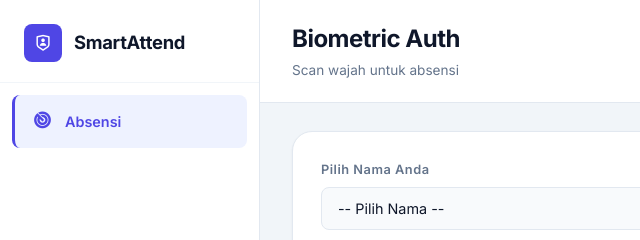
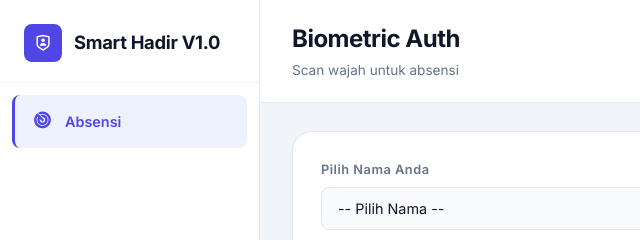
Before and after one commit to sardinhub/absensi-cerdas, a plain HTML site: page index.html in a window 1280 px wide. Shown: the top 240 px of the page, 0-640 px from the left. Drawn offline with nearby package versions, Linux system fonts and the light colour scheme; no server answers.

Commit message:
Update index.html

```diff
--- a/index.html
+++ b/index.html
@@ -3,7 +3,7 @@
 <head>
     <meta charset="UTF-8">
     <meta name="viewport" content="width=device-width, initial-scale=1.0">
-    <title>SmartAttend PRO - Biometric System</title>
+    <title>SmartAttend PRO Ver 1.0 - Biometric System</title>
     <link rel="stylesheet" href="style.css">
     <link href="https://fonts.googleapis.com/css2?family=Inter:wght@300;400;500;600;700;800&display=swap" rel="stylesheet">
     <link href="https://cdn.jsdelivr.net/npm/remixicon@3.5.0/fonts/remixicon.css" rel="stylesheet">
@@ -16,7 +16,7 @@
         <nav class="sidebar">
             <div class="sidebar-header">
                 <div class="logo"><i class="ri-shield-user-line"></i></div>
-                <span>SmartAttend</span>
+                <span>Smart Hadir V1.0</span>
             </div>
             <ul class="nav-links">
                 <li class="active" id="tabCheckIn"><a href="javascript:void(0)" onclick="switchTab('checkin')"><i class="ri-scan-2-line"></i> Absensi</a></li>
```
